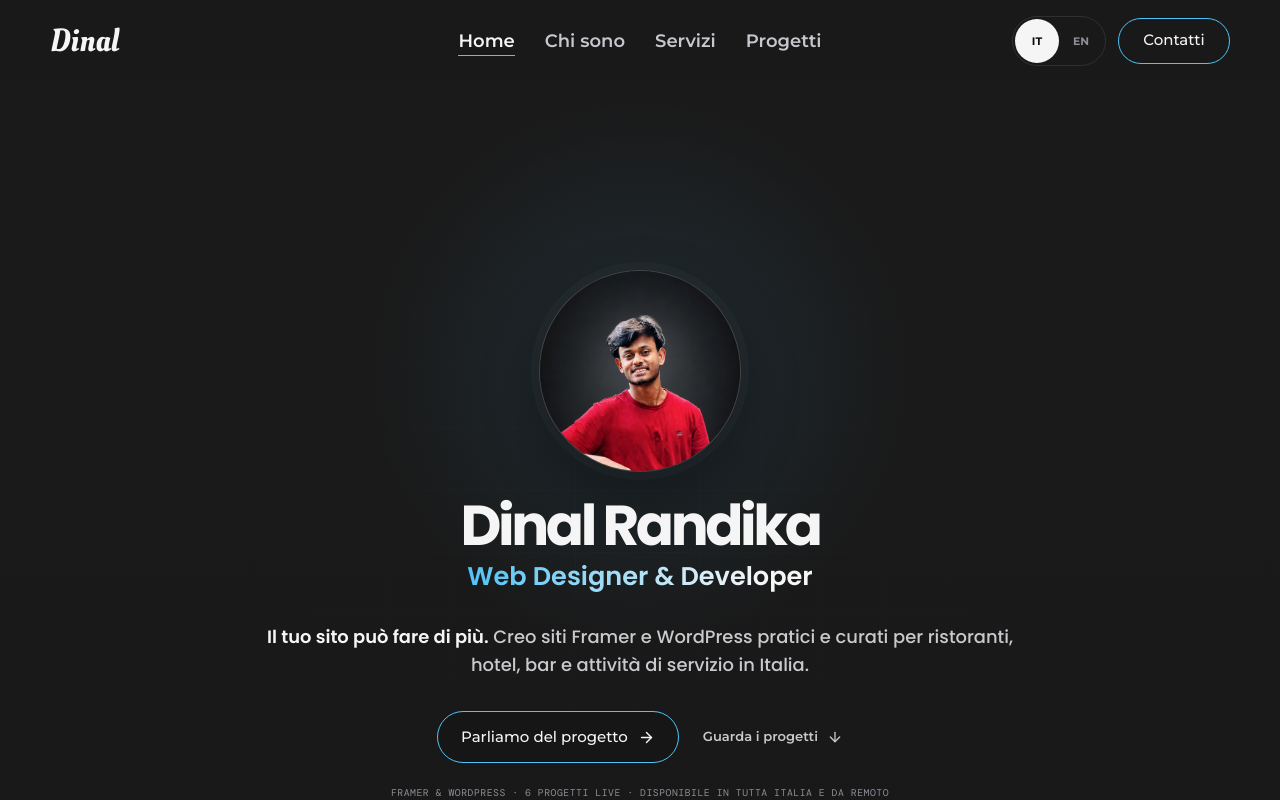
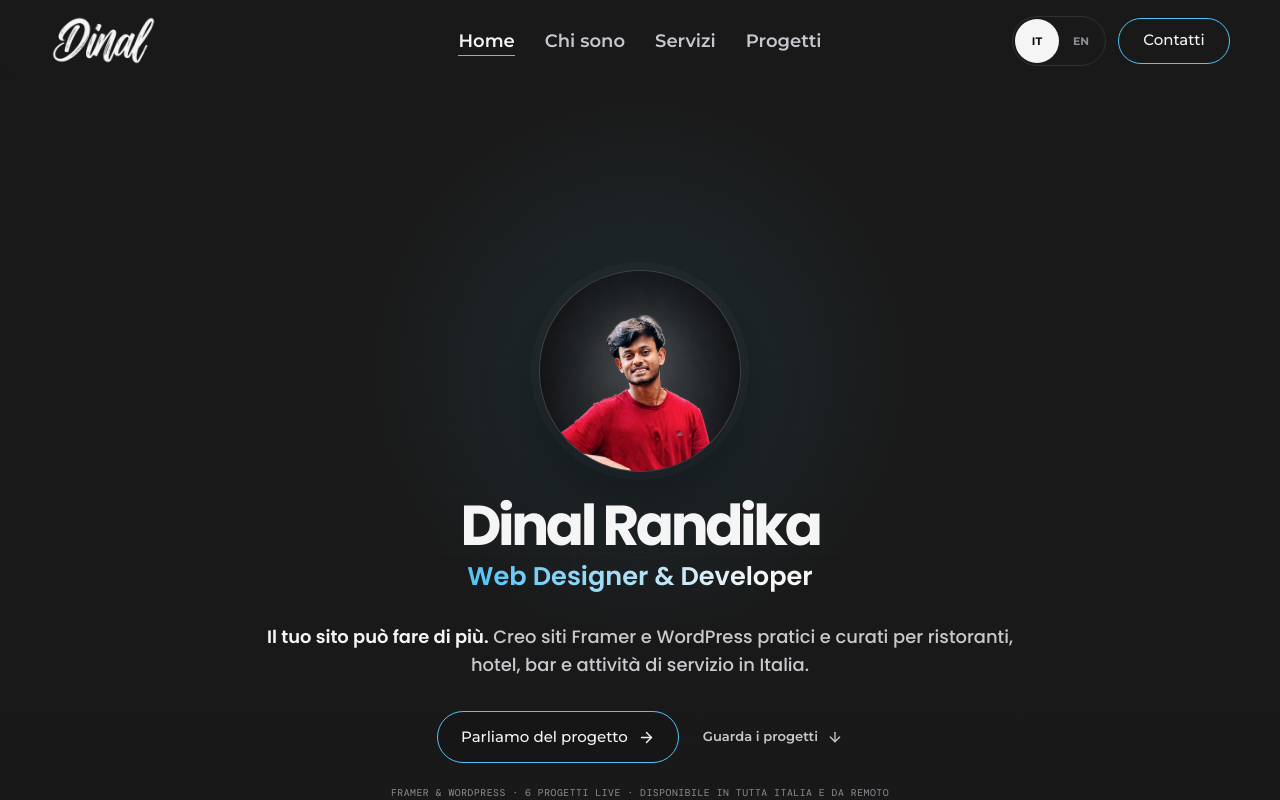
Before and after one commit to Dinalrandika/Dinalrandika.github.io, a React (Vite) app: page / in a window 1280 px wide. Shown: the top 800 px of the page. Built offline with nearby package versions, Linux system fonts and the light colour scheme.

Commit message:
Use custom Dinal wordmark

```diff
--- a/index.html
+++ b/index.html
@@ -12,7 +12,7 @@
     <link rel="icon" href="/assets/dinal-favicon.svg" type="image/svg+xml" />
     <link rel="preconnect" href="https://fonts.googleapis.com" />
     <link rel="preconnect" href="https://fonts.gstatic.com" crossorigin />
-    <link href="https://fonts.googleapis.com/css2?family=DM+Mono:wght@400;500&family=Inter:wght@400;500;600;700;800&family=Montserrat:wght@500;600;700&family=Oleo+Script&family=Poppins:wght@400;500;600;700&display=swap" rel="stylesheet" />
+    <link href="https://fonts.googleapis.com/css2?family=DM+Mono:wght@400;500&family=Inter:wght@400;500;600;700;800&family=Montserrat:wght@500;600;700&family=Poppins:wght@400;500;600;700&display=swap" rel="stylesheet" />
     <title>Dinal Randika — Web designer e developer in Italia</title>
   </head>
   <body>
--- a/src/App.jsx
+++ b/src/App.jsx
@@ -277,7 +277,11 @@ const content = {
 const sectionIds = ["home", "about", "services", "projects", "contact"];
 
 function Wordmark() {
-  return <a className="wordmark" href="#home" aria-label="Dinal home">Dinal</a>;
+  return (
+    <a className="wordmark" href="#home" aria-label="Dinal home">
+      <span className="wordmark__art" aria-hidden="true" />
+    </a>
+  );
 }
 
 function RollLabel({ children }) {
--- a/src/styles.css
+++ b/src/styles.css
@@ -100,12 +100,16 @@ textarea:focus-visible {
   display: inline-flex;
   align-items: center;
   color: var(--text);
-  font-family: "Oleo Script", cursive;
-  font-size: 2rem;
-  font-style: normal;
-  font-weight: 400;
-  letter-spacing: 0;
   transition: color 240ms var(--roll-ease);
+}
+
+.wordmark__art {
+  display: block;
+  width: 106px;
+  aspect-ratio: 960 / 448;
+  background: currentColor;
+  -webkit-mask: url("/assets/dinal-wordmark-v2.png") center / contain no-repeat;
+  mask: url("/assets/dinal-wordmark-v2.png") center / contain no-repeat;
 }
 
 .wordmark:focus-visible { color: var(--accent); }
@@ -1206,7 +1210,7 @@ textarea:focus-visible {
 
   .section-shell { width: calc(100% - 32px); }
   .site-header { padding-inline: 16px; }
-  .wordmark { font-size: 1.8rem; }
+  .wordmark__art { width: 98px; }
   .nav { right: 16px; left: 16px; width: auto; }
 
   .hero {
```
Also changed, not shown: public/assets/dinal-wordmark-v2.png (added).
